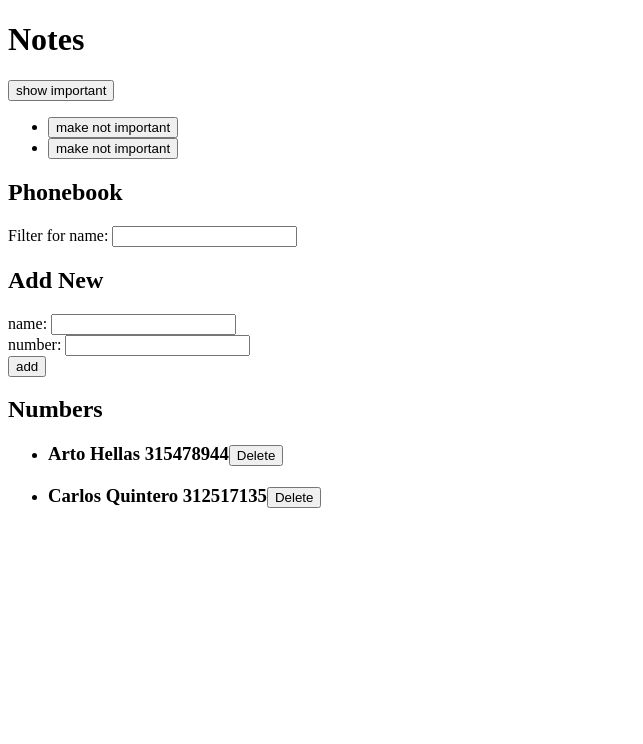
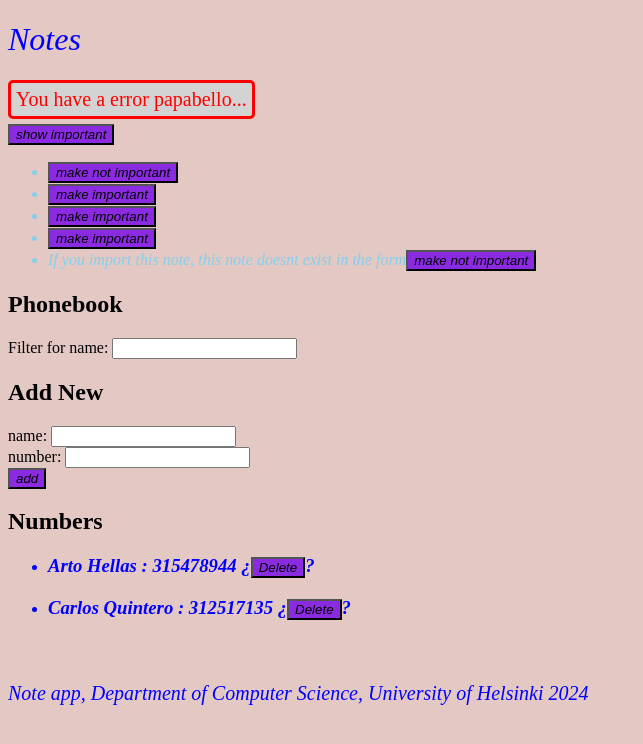
Before and after one commit to Cmquintero/fullstackParteDos, a React (Vite) app: page / in a window 1280 px wide. Shown: the top 744 px of the page, without its empty margins (0-643 px from the left). Built offline with nearby package versions, Linux system fonts and the light colour scheme; data requests are answered from the project's data file.

Commit message:
parte2 Ejercicio 2.15

```diff
--- a/db.json
+++ b/db.json
@@ -1,16 +1,27 @@
 {
   "persons": [
+    {
+      "name": "Arto Hellas",
+      "number": "3151-5541-588",
+      "id": "1",
+      "important": true
+    },
     {
       "name": "Ada Lovelace",
       "number": "39-44-5323523",
       "id": "2",
-      "important": true
+      "important": false
     },
     {
       "name": "Dan Abramov",
       "number": "12-43-234345",
       "id": "3",
-      "important": true
+      "important": false
+    },
+    {
+      "id": 4,
+      "name": "",
+      "number": ""
     }
   ]
 }
--- a/src/App.jsx
+++ b/src/App.jsx
@@ -3,6 +3,32 @@ import axios from 'axios'
 import Note from './components/Note'
 import noteService from './services/notes'
 
+const Footer = () => {
+  const footerStyle = {
+    color: "blue",
+    fontStyle: 'italic',
+    fontSize: 20
+  }
+  return (
+    <div style={footerStyle}>
+      <br />
+      <p>Note app, Department of Computer Science, University of Helsinki 2024</p>
+    </div>
+  )
+}
+
+const Notification = ({ message }) => {
+
+  if (message === null) {
+    return null
+  }
+
+  return (
+    <div className="error">
+      {message}
+    </div>
+  )
+}
 const Filter = ({ filterText, filterPerson }) => (
   <form>
     <div>
@@ -30,18 +56,21 @@ const Persons = ({ persons, onDelete }) => (
     {persons.map((person) => (
       <li key={person.id}>
         <h3>
-          {person.name} {person.number}
-          <button onClick={() => onDelete(person.id)}>Delete</button>
+          {person.name } : { person.number } ¿
+          <button onClick={() => onDelete (person.id)}> Delete</button>?
         </h3>
       </li>
     ))}
   </ul>
 )
 
+
 const App = () => {
   const [notes, setNotes] = useState([])
   const [newNote, setNewNote] = useState('')
   const [showAll, setShowAll] = useState(true)
+  const [errorMessage, setErrorMessage] = useState('You have a error papabello...')
+
   useEffect(() => {
     noteService
       .getAll()
@@ -58,13 +87,14 @@ const App = () => {
       .update(id, changedNote).then(returnedNote => {
         setNotes(notes.map(note => note.id !== id ? note : returnedNote))
       })
-      .catch(error => {
-        alert(
-          `Esta nota: '${note.content}' ya se ha borrado del servidor`
-        )
+      .catch(error => {setErrorMessage(`Note '${note.content}' was already removed from server`)
+        setTimeout(() => {
+          setErrorMessage(null)
+        }, 5000)
         setNotes(notes.filter(n => n.id !== id))
       })
   }
+
   const hook = () => {
     noteService
       .getAll()
@@ -121,12 +151,37 @@ const App = () => {
   const addPerson = (event) => {
     event.preventDefault()
 
-    const personExist = persons.some((person) => person.name === newName)
-    if (personExist) {
+    const personExist = persons.find((person) => person.name === newName)
+    /*if (personExist) {
       alert(newName + ' This person already exists in the form ')
       return
-    }
+    }*/
+    if (personExist) {
+      const confirmUpdate = window.confirm(
+        `${newName} this person exist in the form, replace the old number with a new number?`
+      )
 
+    if (confirmUpdate) {
+      const updatedPerson = { ...personExist, number: newNumber }
+      noteService
+      .update(personExist.id, updatedPerson)
+      .then(returnedPerson => {
+        setPersons(persons.map(person =>
+          person.id !== personExist.id ? person : returnedPerson
+        ))
+        setNewName('')
+        setNewNumber('')
+        setErrorMessage(`Updated ${returnedPerson.name}'s number`)
+        setTimeout(() => setErrorMessage(null), 5000)
+      })
+      .catch(error => {
+        setErrorMessage(`Information of ${personExist.name} has already been removed from server`)
+        setTimeout(() => setErrorMessage(null), 5000)
+        setPersons(persons.filter(p => p.id !== personExist.id))
+      })
+  }
+  return
+}
     const personObject = {
       name: newName,
       number: newNumber,
@@ -137,6 +192,8 @@ const App = () => {
     setPersons(persons.concat(personBack))
     setNewName('')
     setNewNumber('')
+    setErrorMessage(`Added ${personBack.name}`)
+    setTimeout(() => setErrorMessage(null), 5000)
     })
 
   }
@@ -164,6 +221,7 @@ const App = () => {
   return (
     <div>
       <h1>Notes</h1>
+      <Notification message={errorMessage} />
       <div>
         <button onClick={() => setShowAll(!showAll)}>
           show {showAll ? 'important' : 'all'}
@@ -190,7 +248,8 @@ const App = () => {
         handleSubmit={addPerson}
       />
       <h2>Numbers</h2>
-      <Persons persons={personsToShow} onDelete={deletePerson} />
+      <Persons persons={ personsToShow } onDelete={ deletePerson } />
+      <Footer />
     </div>
   )
 }
--- a/src/components/Note.jsx
+++ b/src/components/Note.jsx
@@ -3,10 +3,10 @@ const Note = ({ note, toggleImportance }) => {
     ? 'make not important' : 'make important'
 
   return (
-    <li>
+    <li className='note'>
       {note.content}
       <button onClick={toggleImportance}>{label}</button>
     </li>
   )
 }
-  export default Note
+export default Note
--- /dev/null
+++ b/src/index.css
@@ -0,0 +1,32 @@
+h1 {
+    color: blue;
+    font-style: italic;
+    font-weight: lighter;
+}
+
+body {
+    background-color: rgb(228, 200, 195);
+}
+
+.note{
+    color: skyblue;
+    padding-top: 1px;
+}
+li{
+    color: blue;
+    font-style: italic;
+}
+button{
+    font-style: italic;
+    background-color: blueviolet;
+}
+.error {
+    color: red;
+    background: lightgrey;
+    font-size: 20px;
+    border-style: solid;
+    border-radius: 5px;
+    padding: 5px;
+    margin-bottom: 5px;
+   max-width: max-content;
+  }
--- a/src/main.jsx
+++ b/src/main.jsx
@@ -1,4 +1,4 @@
 import ReactDOM from 'react-dom/client'
 import App from './App'
-
+import './index.css'
 ReactDOM.createRoot(document.getElementById('root')).render(<App />)
--- a/src/services/notes.js
+++ b/src/services/notes.js
@@ -1,13 +1,28 @@
 import axios from 'axios'
 const baseUrl = 'http://localhost:3001/persons'
 
-const getAll = () => {
+/*const getAll = () => {
     const request = axios.get(baseUrl)
     return request.then(response => response.data)
+    }*/
+
+const getAll = () => {
+  const request = axios.get(baseUrl)
+  const nonExisting = {
+    id: 10000,
+    content: 'If you import this note, this note doesnt exist in the form',
+    important: true,
     }
+  return request.then((response) => response.data.concat(nonExisting))
+}
 
 const create = newObject => {
   const request = axios.post(baseUrl, newObject)
+  return request.then(response => response.data)
+}
+
+const update = (id, newObject) => {
+  const request = axios.put(`${baseUrl}/${id}`, newObject)
   return request.then(response => response.data)
 }
 
@@ -16,5 +31,7 @@ const Delete = (id) => {
 }
 
 
-export default { getAll, create, Delete }
+
+
+export default { getAll,create,update,Delete}
 //el código que maneja la comunicación con el backend
```
